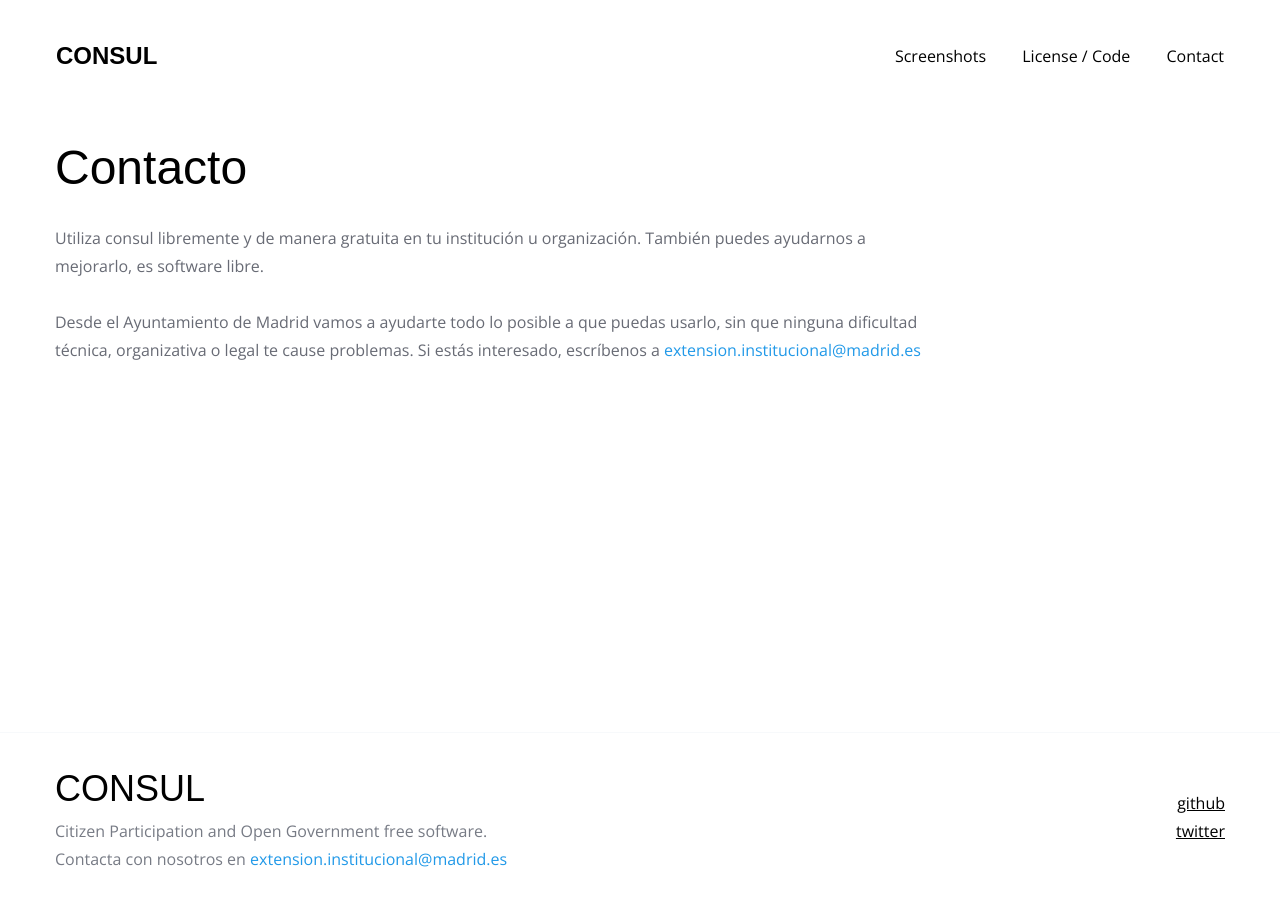
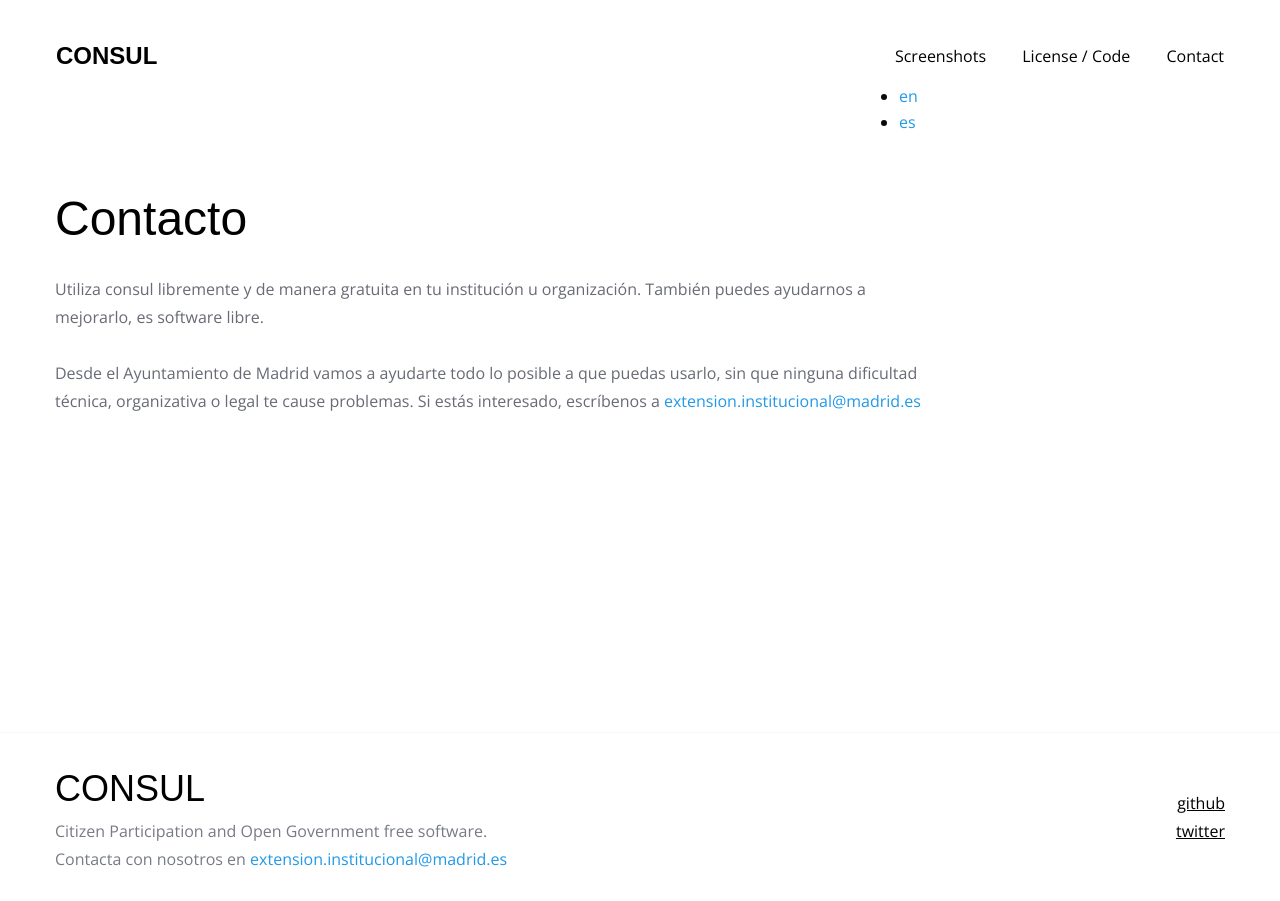
Before and after one commit to consuldemocracy/website, a Jekyll site: the page built from en/contact.html, in a window 1280 px wide. Built offline with Jekyll 4.4.1, drawn with Linux system fonts in a browser that asks for light colours; nearby versions of some CDN libraries; library files that are not in the unit come from our copies.

Commit message:
Includes language-switcher on header

```diff
--- a/_includes/header.html
+++ b/_includes/header.html
@@ -14,6 +14,16 @@
         <!-- <li><a href="/faq.html">{{ site.data.i18n[page.locale].menu.faq }}</a></li> -->
         <li><a href="/{{ page.locale }}/contact.html">{{ site.data.i18n[page.locale].menu.contact }}</a></li>
       </ul>
+
+      <ul>
+      {% for i18n in site.data.i18n %}
+        {% assign class = "" %}
+        {% if locale == i18n[0] %}
+          {% assign class = "active" %}
+        {% endif %}
+        {% assign path = page.path | split: '/' | last %}
+        <li><a href="/{{ i18n[0] }}/{{ path }}" class="{{ class }}">{{ i18n[0] }}</a></li>
+      {% endfor %}
       </ul>
     </div>
   </div>
```
